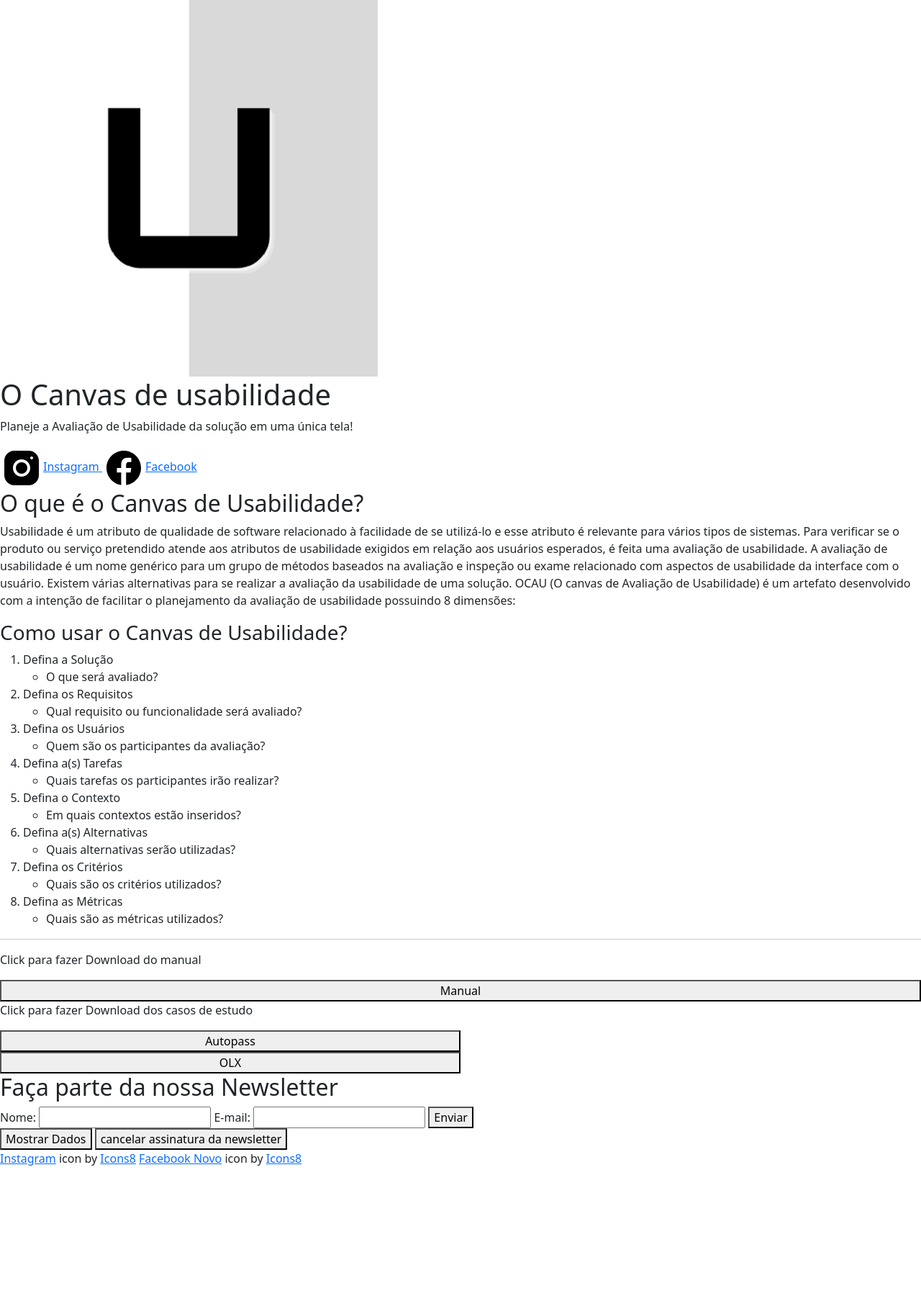
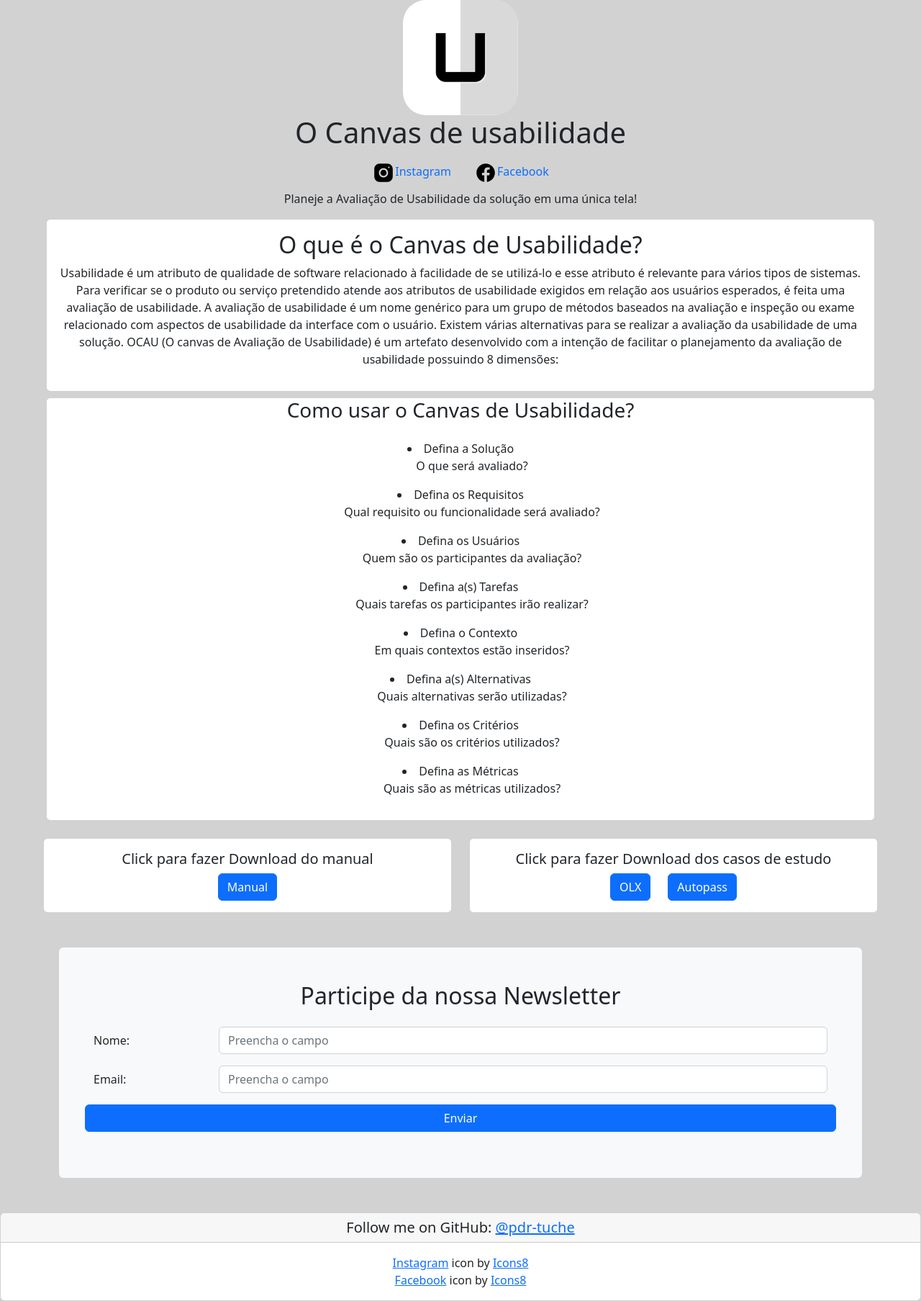
Before and after one commit to pdr-tuche/Canvas-Usability, a PHP site: page / in a window 1280 px wide. Shown: the whole page at 72% size. Before the commit the page ends 1619 px from the top, so only its background shows below. Run offline with PHP 8.4, Linux system fonts and the light colour scheme; data that the repository does not hold is empty.

Commit message:
finalizado estilizacao

```diff
--- /dev/null
+++ b/css/style.css
@@ -0,0 +1,22 @@
+.icons{
+    width: 2rem;
+    height:2rem;
+}
+
+.bar{
+    display: flex;
+    flex-direction: column;
+    justify-content: center;
+    align-items: center;
+
+}
+
+.log{
+    width: 10rem;
+    height:10rem;
+    border-radius: 20%;
+}
+
+body{
+    background-color: #d2d2d2;
+}
--- a/excluirDados.php
+++ /dev/null
@@ -1,4 +0,0 @@
-<h1>aqui eu pego o nome do caba q e pra ser excluido</h1>
-<?php
-echo "<button onClick=\"{location.href='index.php'; }\">Voltar</button>";
-?>
--- a/exibeDados.php
+++ b/exibeDados.php
@@ -26,16 +26,16 @@ if ($sql->rowCount() > 0) {
 <body>
   <nav class="navbar navbar-expand-md navbar-dark fixed-top bg-dark ">
     <div class="container-fluid">
-      <a class="navbar-brand" href="#">CRUD</a>
+      <a class="navbar-brand" href="#">Exibe Dados</a>
     </div>
   </nav>
 
 
 
   <main class="container mt-5">
-  <a href="create.php" class="btn btn-info mb-3"> Adicionar </a>
+  <a href="create.php" class="btn btn-info mb-3 mt-3" > Adicionar </a>
     <div class="bg-light p-5 rounded">
-      <h1>Read - Lista de Usuários</h1>
+      <h1>Lista de Clientes</h1>
 
       <table class="table table-hover">
         <thead>
--- a/index.php
+++ b/index.php
@@ -18,109 +18,157 @@ if ($sql->rowCount() > 0) {
     <meta charset="UTF-8">
     <meta name="viewport" content="width=device-width, initial-scale=1.0">
     <link href="https://cdn.jsdelivr.net/npm/bootstrap@5.2.3/dist/css/bootstrap.min.css" rel="stylesheet" integrity="sha384-rbsA2VBKQhggwzxH7pPCaAqO46MgnOM80zW1RWuH61DGLwZJEdK2Kadq2F9CUG65" crossorigin="anonymous">
+    <link rel="stylesheet" href="css/style.css">
     <title>O Canvas de usabilidade</title>
 </head>
 <body>
     <header>
-        <img src="Assets/imagens/logo.png" alt = "logo">
-        <h1><?php echo 'O Canvas de usabilidade'; ?></h1>
-        <p>Planeje a Avaliação de Usabilidade da solução em uma única tela!</p>
-        <div class="social">
-            <a href="https:/www.instagram.com/ocanvasdeusabilidade/" target="_blank">
-                <span><img src="Assets/imagens/icons8-instagram.svg">Instagram</span>
-            </a>
-            <a href="https://www.facebook.com/ocanvasdeusabilidade/" target="_blank">
-                <span><img src="Assets/imagens/icons8-facebook-novo.svg">Facebook</span>
+        <div class="bar">
+            <img src="assets/imagens/logo.png" alt="Logo" width="30" height="24" class="log">
+            <a class="navbar-brand" href="#">
+                <?php echo '<h1>O Canvas de usabilidade</h1>'; ?>
             </a>
         </div>
+
+
+
+
+        <ul class="nav justify-content-center">
+            <li class="nav-item">
+                <a class="nav-link" href="https:/www.instagram.com/ocanvasdeusabilidade/" target="_blank">
+                    <img class="icons" src="Assets/imagens/icons8-instagram.svg">Instagram
+                </a>
+            </li>
+            <li class="nav-item">
+                <a class="nav-link"href="https://www.facebook.com/ocanvasdeusabilidade/" target="_blank">
+                    <img class="icons" src="Assets/imagens/icons8-facebook-novo.svg">Facebook
+                </a>
+            </li>
+        </ul>
+
+
+
+        <p class="text-center">Planeje a Avaliação de Usabilidade da solução em uma única tela!</p>
+
     </header>
 
     <main>
-        <div class="main-content">
+    <div class="card mx-auto" style="width: 90%;">
+        <div class="card-body">
+            <div class="text-center">
                 <h2>O que é o Canvas de Usabilidade?</h2>
                 <p>Usabilidade é um atributo de qualidade de software relacionado à facilidade de se utilizá-lo e esse atributo é relevante para vários tipos de sistemas. Para verificar se o produto ou serviço pretendido atende aos atributos de usabilidade exigidos em relação aos usuários esperados, é feita uma avaliação de usabilidade. A avaliação de usabilidade é um nome genérico para um grupo de métodos baseados na avaliação e inspeção ou exame relacionado com aspectos de usabilidade da interface com o usuário. Existem várias alternativas para se realizar a avaliação da usabilidade de uma solução. OCAU (O canvas de Avaliação de Usabilidade) é um artefato desenvolvido com a intenção de facilitar o planejamento da avaliação de usabilidade possuindo 8 dimensões:</p>
-            <div class="tutorial">
-                <h3>Como usar o Canvas de Usabilidade?</h3>
-                <ol>
-                    <li>Defina a Solução</li>
-                    <ul>
-                        <li>O que será avaliado?</li>
-                    </ul>
-
-                    <li>Defina os Requisitos</li>
-                    <ul>
-                        <li>Qual requisito ou funcionalidade será avaliado?</li>
-                    </ul>
-
-                    <li>Defina os Usuários</li>
-                    <ul>
-                        <li>Quem são os participantes da avaliação?</li>
-                    </ul>
-
-                    <li>Defina a(s) Tarefas</li>
-                    <ul>
-                        <li>Quais tarefas os participantes irão realizar?</li>
-                    </ul>
-
-                    <li>Defina o Contexto</li>
-                    <ul>
-                        <li>Em quais contextos estão inseridos?</li>
-                    </ul>
-
-                    <li>Defina a(s) Alternativas</li>
-                    <ul>
-                        <li>Quais alternativas serão utilizadas?</li>
-                    </ul>
-
-                    <li>Defina os Critérios</li>
-                    <ul>
-                        <li>Quais são os critérios utilizados?</li>
-                    </ul>
-
-                    <li>Defina as Métricas</li>
-                    <ul>
-                        <li>Quais são as métricas utilizados?</li>
-                    </ul>
-                </ol>
+            </div>
+        </div>
     </div>
 
-            <hr>
-
-            <div class="area-downloads">
-                <p>Click para fazer Download do manual</p>
-                <a href="Assets/docs/ocanvasdeUsabilidade.docx" download="ocanvasdeUsabilidade">
-                    <button style="width: 100%">Manual</button>
-                </a>
-
-                <p>Click para fazer Download dos casos de estudo</p>
-                <a href="Assets/docs/autopass.pdf" download="autopass">
-                    <button style="width: 50%">Autopass</button>
-                </a>
-                <a href="Assets/docs/linkedin-caso-de-exito-olx.pdf" download="olx">
-                    <button style="width: 50%">OLX</button>
-                </a>
+    <div class="text-center mx-auto mt-2" style="width:90%">
+        <div class="card">
+            <h3>Como usar o Canvas de Usabilidade?</h3>
+            <div class="card-body">
+            <li>Defina a Solução</li>
+                <ol>O que será avaliado?</ol>
+            <li>Defina os Requisitos</li>
+                <ol>Qual requisito ou funcionalidade será avaliado?</ol>
+            <li>Defina os Usuários</li>
+                <ol>Quem são os participantes da avaliação?</ol>
+            <li>Defina a(s) Tarefas</li>
+                <ol>Quais tarefas os participantes irão realizar?</ol>
+            <li>Defina o Contexto</li>
+                <ol>Em quais contextos estão inseridos?</ol>
+            <li>Defina a(s) Alternativas</li>
+                <ol>Quais alternativas serão utilizadas?</ol>
+            <li>Defina os Critérios</li>
+                <ol>Quais são os critérios utilizados?</ol>
+            <li>Defina as Métricas</li>
+                <ol>Quais são as métricas utilizados?</ol>
             </div>
-
-            <div class="area-formulario">
-                <h2>Faça parte da nossa Newsletter</h2>
-                <div class="formulario">
-                    <form action="inserirDados.php" method="POST">
-                            <label for="nome">Nome:</label>
-                            <input type="text" name="nome" />
-                            <label for="email">E-mail:</label>
-                            <input type="email" name="email" />
-                            <button type="submit">Enviar</button>
-                    </form>
         </div>
-                <button onClick="{location.href='exibeDados.php'}">Mostrar Dados</button>
-                <button onClick="{location.href='excluirDados.php';}">cancelar assinatura da newsletter</button></td> <!-- passar o nome que ele quer excluir, para pesquisar por nome e achar o id ou excluir pelo nome msm. -->
     </div>
 
 
-            <div class="copyright">
+
+    <div class="row mt-4 mx-5">
+  <div class="col-sm-6">
+    <div class="card">
+      <div class="card-body">
+        <h5 class="card-title text-center">Click para fazer Download do manual</h5>
+        <a href="Assets/docs/ocanvasdeUsabilidade.docx" download="ocanvasdeUsabilidade">
+                    <div class="d-flex justify-content-evenly">
+                        <button class="btn btn-primary" type="button">Manual</button>
+                    </div>
+                </a>
+      </div>
+    </div>
+  </div>
+  <div class="col-sm-6">
+    <div class="card">
+      <div class="card-body">
+        <h5 class="card-title text-center">Click para fazer Download dos casos de estudo</h5>
+        <div class="d-flex justify-content-evenly ">
+                    <div class="row">
+                        <div class="col">
+                            <a href="Assets/docs/linkedin-caso-de-exito-olx.pdf" download="olx">
+                                <button class="btn btn-primary" type="button">OLX</button>
+                            </a>
+                        </div>
+                        <div class="col">
+                            <a href="Assets/docs/autopass.pdf" download="autopass">
+                                <button class="btn btn-primary" type="button" >Autopass</button>
+                            </a>
+                        </div>
+                    </div>
+                </div>
+      </div>
+    </div>
+  </div>
+</div>
+
+
+
+
+
+
+
+
+
+        <div class="container mt-5 mx-auto">
+            <div class="bg-light p-5 rounded">
+                <h2 class="text-center mb-4">Participe da nossa Newsletter</h2>
+                <form action="inserirDados.php" method="POST">
+                    <div class="row mb-3">
+                        <label for="nome" class="col-sm-2 col-form-label">Nome:</label>
+                        <div class="col-sm-10">
+                            <input type="text" class="form-control" name="nome" placeholder="Preencha o campo">
+                        </div>
+                    </div>
+                    <div class="row mb-3">
+                        <label for="email" class="col-sm-2 col-form-label">Email:</label>
+                        <div class="col-sm-10">
+                            <input type="email" class="form-control" name="email" placeholder="Preencha o campo">
+                        </div>
+                        <button type="submit" class="btn btn-primary mx-auto mt-3">Enviar</button>
+                    </div>
+                </form>
+            </div>
+        </div>
+
+        <button hidden onClick="{location.href='exibeDados.php'}">Mostrar Dados</button>
+         <!-- passar o nome que ele quer excluir, para pesquisar por nome e achar o id ou excluir pelo nome msm. -->
+
+
+         <div class="card mt-5 text-center">
+  <h5 class="card-header">
+
+    Follow me on GitHub: <a href="https://github.com/pdr-tuche">@pdr-tuche</a>
+  </h5>
+  <div class="card-body">
   <a target="_blank" href="https://icons8.com/icon/59813/instagram">Instagram</a> icon by <a target="_blank" href="https://icons8.com">Icons8</a>
-                <a target="_blank" href="https://icons8.com/icon/118466/facebook-novo">Facebook Novo</a> icon by <a target="_blank" href="https://icons8.com">Icons8</a>
+</br>
+  <a target="_blank" href="https://icons8.com/icon/118466/facebook-novo">Facebook</a> icon by <a target="_blank" href="https://icons8.com">Icons8</a>
   </div>
+</div>
+
     </main>
 
     <script src="https://cdn.jsdelivr.net/npm/bootstrap@5.2.3/dist/js/bootstrap.bundle.min.js" integrity="sha384-kenU1KFdBIe4zVF0s0G1M5b4hcpxyD9F7jL+jjXkk+Q2h455rYXK/7HAuoJl+0I4" crossorigin="anonymous"></script>
--- a/inserirDados.php
+++ b/inserirDados.php
@@ -16,4 +16,5 @@
     }
 
     echo "<h1> .$nome. e .$email. </h1>";
+    var_dump($nome, $email);
 ?>
```
Also changed, not shown: create.php (+6 -6 lines), editarDados.php (+6 -6 lines). Lines whose indentation alone changed are shown as unchanged.
